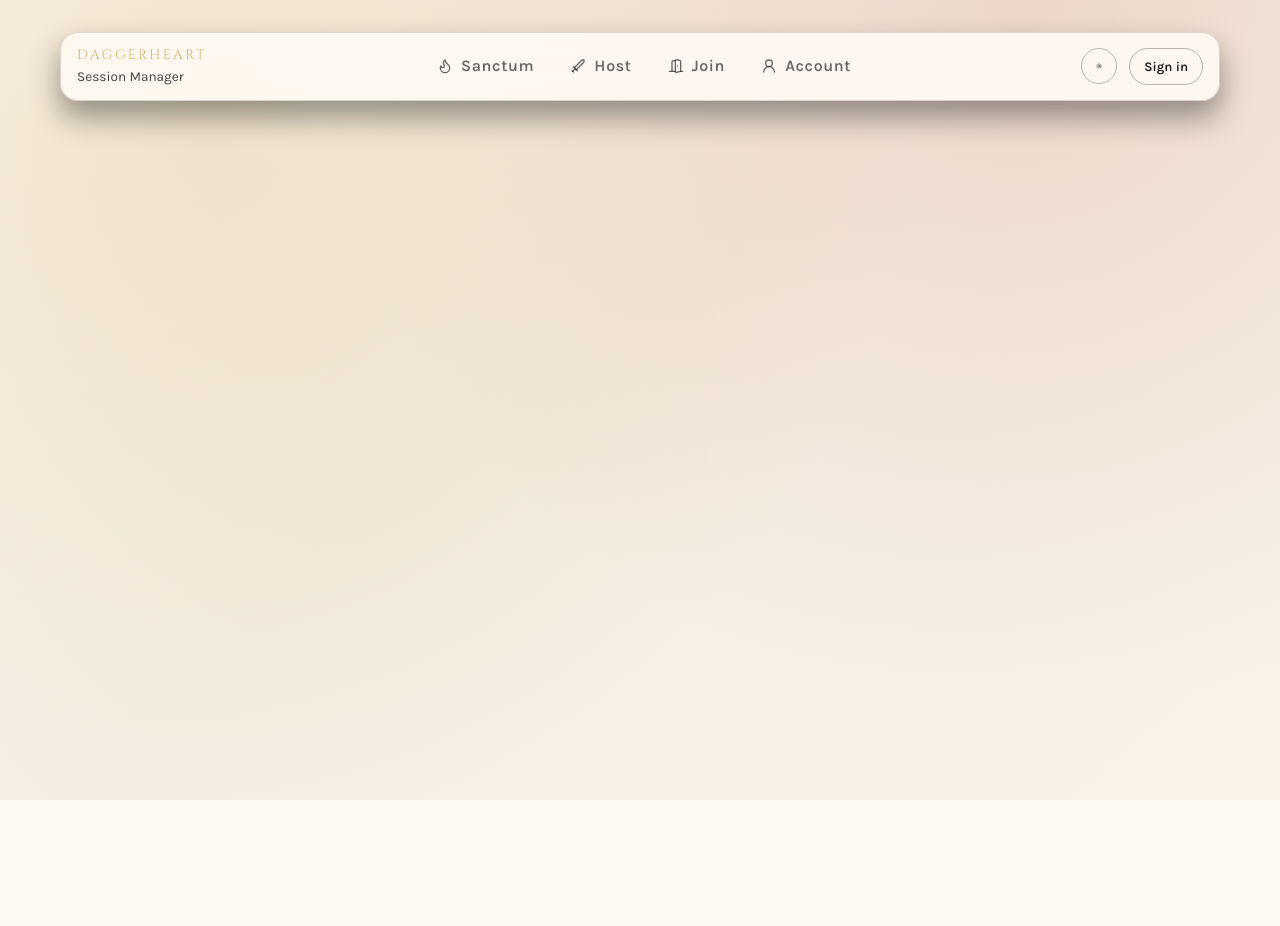
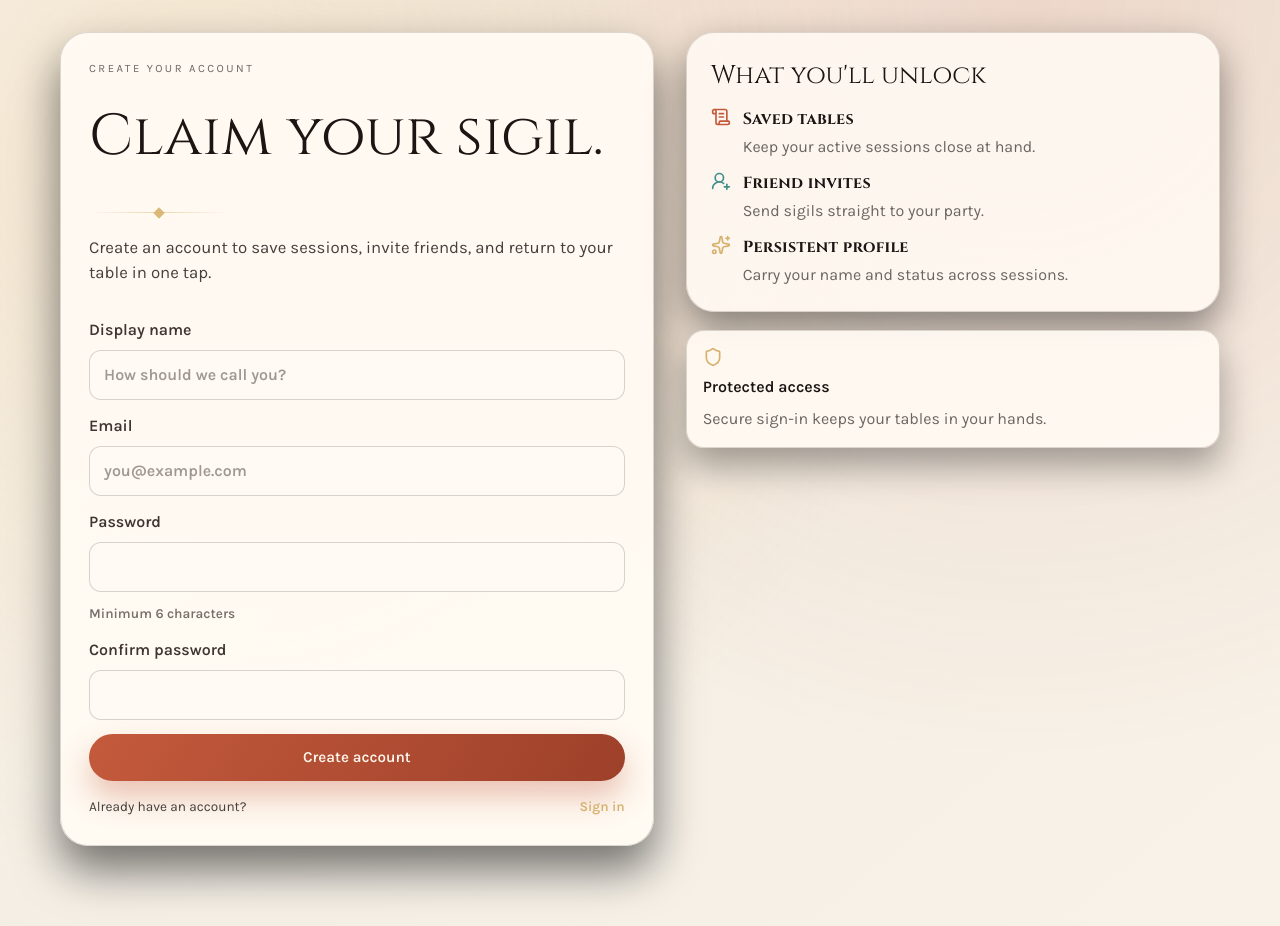
Before and after one commit to kmcgarry1/daggerheart-session-manager, a Vue app: page /signup in a window 1280 px wide. Before the commit the page ends 800 px from the top, so only its background shows below. Built offline with nearby package versions, Linux system fonts and the light colour scheme; no server answers.

Commit message:
basic create account workflow

```diff
--- a/src/router.ts
+++ b/src/router.ts
@@ -1,6 +1,7 @@
 import { createRouter, createWebHistory } from "vue-router";
 import WelcomeView from "./views/WelcomeView.vue";
 import LoginView from "./views/LoginView.vue";
+import SignupView from "./views/SignupView.vue";
 import CreateView from "./views/CreateView.vue";
 import JoinView from "./views/JoinView.vue";
 import SessionView from "./views/SessionView.vue";
@@ -18,6 +19,12 @@ const router = createRouter({
       path: "/login",
       name: "login",
       component: LoginView,
+      meta: { hideNav: true },
+    },
+    {
+      path: "/signup",
+      name: "signup",
+      component: SignupView,
       meta: { hideNav: true },
     },
     {
--- a/src/services/auth.ts
+++ b/src/services/auth.ts
@@ -1,9 +1,12 @@
 import {
   GoogleAuthProvider,
   OAuthProvider,
+  createUserWithEmailAndPassword,
   signInWithPopup,
   signInWithRedirect,
+  signInWithEmailAndPassword,
   signOut,
+  updateProfile,
 } from "firebase/auth";
 import { auth } from "../firebase";
 
@@ -45,4 +48,24 @@ export const signInWithApple = () => {
   return signInWithProvider(provider);
 };
 
+export const signInWithEmail = (email: string, password: string) =>
+  signInWithEmailAndPassword(auth, email, password);
+
+export const signUpWithEmail = async ({
+  displayName,
+  email,
+  password,
+}: {
+  displayName: string;
+  email: string;
+  password: string;
+}) => {
+  const credential = await createUserWithEmailAndPassword(auth, email, password);
+  const trimmedName = displayName.trim();
+  if (trimmedName) {
+    await updateProfile(credential.user, { displayName: trimmedName });
+  }
+  return credential.user;
+};
+
 export const signOutUser = () => signOut(auth);
--- a/src/stores/authStore.ts
+++ b/src/stores/authStore.ts
@@ -1,7 +1,12 @@
 import { computed, ref } from "vue";
 import { onAuthStateChanged, type User } from "firebase/auth";
 import { auth } from "../firebase";
-import { signInWithGoogle, signOutUser } from "../services/auth";
+import {
+  signInWithEmail,
+  signInWithGoogle,
+  signOutUser,
+  signUpWithEmail,
+} from "../services/auth";
 import {
   ensureUserProfile,
   fetchUserSessions,
@@ -37,6 +42,28 @@ const displayName = computed(() => {
 const memberId = computed(() =>
   getMemberId(currentUser.value?.uid ?? null, guestIdentity.value.id),
 );
+
+const resolveAuthError = (error: unknown, fallback: string) => {
+  const code = (error as { code?: string }).code;
+  switch (code) {
+    case "auth/email-already-in-use":
+      return "That email already has an account.";
+    case "auth/invalid-email":
+      return "Enter a valid email address.";
+    case "auth/weak-password":
+      return "Password must be at least 6 characters.";
+    case "auth/user-not-found":
+    case "auth/wrong-password":
+    case "auth/invalid-credential":
+      return "Incorrect email or password.";
+    case "auth/too-many-requests":
+      return "Too many attempts. Try again later.";
+    case "auth/operation-not-allowed":
+      return "Email/password sign-in is not enabled for this project.";
+    default:
+      return fallback;
+  }
+};
 
 const refreshSavedSessions = async () => {
   if (!currentUser.value) {
@@ -85,7 +112,51 @@ const signIn = async () => {
     await signInWithGoogle();
   } catch (error) {
     console.error(error);
-    authError.value = "Sign-in failed. Please try again.";
+    authError.value = resolveAuthError(
+      error,
+      "Sign-in failed. Please try again.",
+    );
+  } finally {
+    authBusy.value = false;
+  }
+};
+
+const signInWithEmailAddress = async (email: string, password: string) => {
+  authBusy.value = true;
+  authError.value = null;
+  try {
+    await signInWithEmail(email, password);
+  } catch (error) {
+    console.error(error);
+    authError.value = resolveAuthError(
+      error,
+      "Email sign-in failed. Please try again.",
+    );
+  } finally {
+    authBusy.value = false;
+  }
+};
+
+const signUpWithEmailAddress = async ({
+  displayName: name,
+  email,
+  password,
+}: {
+  displayName: string;
+  email: string;
+  password: string;
+}) => {
+  authBusy.value = true;
+  authError.value = null;
+  try {
+    const user = await signUpWithEmail({ displayName: name, email, password });
+    await ensureUserProfile(user);
+  } catch (error) {
+    console.error(error);
+    authError.value = resolveAuthError(
+      error,
+      "Account creation failed. Please try again.",
+    );
   } finally {
     authBusy.value = false;
   }
@@ -168,6 +239,8 @@ export const useAuthStore = () => ({
   dispose,
   signIn,
   signOut,
+  signInWithEmail: signInWithEmailAddress,
+  signUpWithEmail: signUpWithEmailAddress,
   refreshSavedSessions,
   updateGuestName,
   recordSession,
--- a/src/style.css
+++ b/src/style.css
@@ -1180,6 +1180,58 @@ h3 {
   box-shadow: 0 24px 45px rgba(7, 9, 12, 0.55);
 }
 
+.auth-form {
+  display: grid;
+  gap: 14px;
+}
+
+.auth-divider {
+  position: relative;
+  text-align: center;
+  text-transform: uppercase;
+  letter-spacing: 0.22em;
+  font-size: 0.68rem;
+  color: var(--text-muted);
+  margin: 6px 0 2px;
+}
+
+.auth-divider::before,
+.auth-divider::after {
+  content: "";
+  position: absolute;
+  top: 50%;
+  width: 35%;
+  height: 1px;
+  background: linear-gradient(
+    90deg,
+    transparent,
+    var(--border-card-strong),
+    transparent
+  );
+}
+
+.auth-divider::before {
+  left: 0;
+}
+
+.auth-divider::after {
+  right: 0;
+}
+
+.auth-links {
+  display: flex;
+  justify-content: space-between;
+  align-items: center;
+  gap: 12px;
+  font-size: 0.85rem;
+  color: var(--text-secondary);
+}
+
+.auth-links a {
+  color: var(--color-gild);
+  font-weight: 600;
+}
+
 .auth-note {
   display: inline-flex;
   align-items: center;
--- a/src/views/LoginView.vue
+++ b/src/views/LoginView.vue
@@ -1,9 +1,14 @@
 <script setup lang="ts">
+import { ref, watch } from "vue";
+import { useRouter } from "vue-router";
 import { useAuthStore } from "../stores/authStore";
 import UiButton from "../components/ui/UiButton.vue";
 import UiCard from "../components/ui/UiCard.vue";
+import UiField from "../components/ui/UiField.vue";
+import UiInput from "../components/ui/UiInput.vue";
 import {
   LogIn,
+  Mail,
   ScrollText,
   Shield,
   Sparkles,
@@ -11,6 +16,23 @@ import {
 } from "lucide-vue-next";
 
 const authStore = useAuthStore();
+const router = useRouter();
+
+const email = ref("");
+const password = ref("");
+
+const handleEmailSignIn = async () => {
+  await authStore.signInWithEmail(email.value, password.value);
+};
+
+watch(
+  () => authStore.currentUser.value,
+  (user) => {
+    if (user) {
+      router.push("/account");
+    }
+  },
+);
 </script>
 
 <template>
@@ -37,12 +59,47 @@ const authStore = useAuthStore();
         <span class="icon"><LogIn /></span>
         Sign in with Google
       </UiButton>
+      <div class="auth-divider">Or sign in with email</div>
+      <form class="panel-form auth-form" @submit.prevent="handleEmailSignIn">
+        <UiField label="Email" id="login-email">
+          <UiInput
+            id="login-email"
+            v-model="email"
+            type="email"
+            placeholder="you@example.com"
+            autocomplete="email"
+            required
+          />
+        </UiField>
+        <UiField label="Password" id="login-password">
+          <UiInput
+            id="login-password"
+            v-model="password"
+            type="password"
+            autocomplete="current-password"
+            required
+          />
+        </UiField>
+        <UiButton
+          variant="ghost"
+          full
+          type="submit"
+          :disabled="authStore.authBusy.value"
+        >
+          <span class="icon"><Mail /></span>
+          Sign in with email
+        </UiButton>
+      </form>
       <UiButton variant="ghost" full to="/create">
         Continue as guest
       </UiButton>
       <p v-if="authStore.authError.value" class="error">
         {{ authStore.authError.value }}
       </p>
+      <div class="auth-links">
+        <span>New here?</span>
+        <router-link to="/signup">Create an account</router-link>
+      </div>
     </UiCard>
     <section class="auth-aside">
       <UiCard variant="lore">
--- /dev/null
+++ b/src/views/SignupView.vue
@@ -0,0 +1,156 @@
+<script setup lang="ts">
+import { ref, watch } from "vue";
+import { useRouter } from "vue-router";
+import UiButton from "../components/ui/UiButton.vue";
+import UiCard from "../components/ui/UiCard.vue";
+import UiField from "../components/ui/UiField.vue";
+import UiInput from "../components/ui/UiInput.vue";
+import { useAuthStore } from "../stores/authStore";
+import { ScrollText, Shield, Sparkles, UserRoundPlus } from "lucide-vue-next";
+
+const authStore = useAuthStore();
+const router = useRouter();
+
+const displayName = ref("");
+const email = ref("");
+const password = ref("");
+const confirmPassword = ref("");
+const localError = ref<string | null>(null);
+
+const handleSignup = async () => {
+  localError.value = null;
+  if (password.value !== confirmPassword.value) {
+    localError.value = "Passwords do not match.";
+    return;
+  }
+
+  await authStore.signUpWithEmail({
+    displayName: displayName.value,
+    email: email.value,
+    password: password.value,
+  });
+
+  if (!authStore.authError.value) {
+    router.push("/account");
+  }
+};
+
+watch(
+  () => authStore.currentUser.value,
+  (user) => {
+    if (user) {
+      router.push("/account");
+    }
+  },
+);
+</script>
+
+<template>
+  <main class="screen auth-screen">
+    <UiCard as="section" variant="auth">
+      <p class="eyebrow">Create your account</p>
+      <h1>Claim your sigil.</h1>
+      <div class="rune-divider" aria-hidden="true"></div>
+      <p class="lede">
+        Create an account to save sessions, invite friends, and return to your
+        table in one tap.
+      </p>
+
+      <form class="panel-form auth-form" @submit.prevent="handleSignup">
+        <UiField label="Display name" id="signup-name">
+          <UiInput
+            id="signup-name"
+            v-model="displayName"
+            type="text"
+            placeholder="How should we call you?"
+            autocomplete="nickname"
+            maxlength="40"
+            required
+          />
+        </UiField>
+        <UiField label="Email" id="signup-email">
+          <UiInput
+            id="signup-email"
+            v-model="email"
+            type="email"
+            placeholder="you@example.com"
+            autocomplete="email"
+            required
+          />
+        </UiField>
+        <UiField label="Password" id="signup-password" hint="Minimum 6 characters">
+          <UiInput
+            id="signup-password"
+            v-model="password"
+            type="password"
+            autocomplete="new-password"
+            minlength="6"
+            required
+          />
+        </UiField>
+        <UiField label="Confirm password" id="signup-confirm">
+          <UiInput
+            id="signup-confirm"
+            v-model="confirmPassword"
+            type="password"
+            autocomplete="new-password"
+            minlength="6"
+            required
+          />
+        </UiField>
+        <UiButton
+          variant="primary"
+          full
+          type="submit"
+          :disabled="authStore.authBusy.value"
+        >
+          Create account
+        </UiButton>
+      </form>
+
+      <p v-if="localError" class="error">{{ localError }}</p>
+      <p v-if="authStore.authError.value" class="error">
+        {{ authStore.authError.value }}
+      </p>
+
+      <div class="auth-links">
+        <span>Already have an account?</span>
+        <router-link to="/login">Sign in</router-link>
+      </div>
+    </UiCard>
+
+    <section class="auth-aside">
+      <UiCard variant="lore">
+        <h2>What you'll unlock</h2>
+        <ul class="lore-list">
+          <li>
+            <span class="icon ember"><ScrollText /></span>
+            <div>
+              <strong>Saved tables</strong>
+              <p>Keep your active sessions close at hand.</p>
+            </div>
+          </li>
+          <li>
+            <span class="icon teal"><UserRoundPlus /></span>
+            <div>
+              <strong>Friend invites</strong>
+              <p>Send sigils straight to your party.</p>
+            </div>
+          </li>
+          <li>
+            <span class="icon gild"><Sparkles /></span>
+            <div>
+              <strong>Persistent profile</strong>
+              <p>Carry your name and status across sessions.</p>
+            </div>
+          </li>
+        </ul>
+      </UiCard>
+      <UiCard variant="path" as="article">
+        <span class="icon gild"><Shield /></span>
+        <strong>Protected access</strong>
+        <p>Secure sign-in keeps your tables in your hands.</p>
+      </UiCard>
+    </section>
+  </main>
+</template>
```
Also changed, not shown: 1 other file (tests, documents, lock files or other folders).
